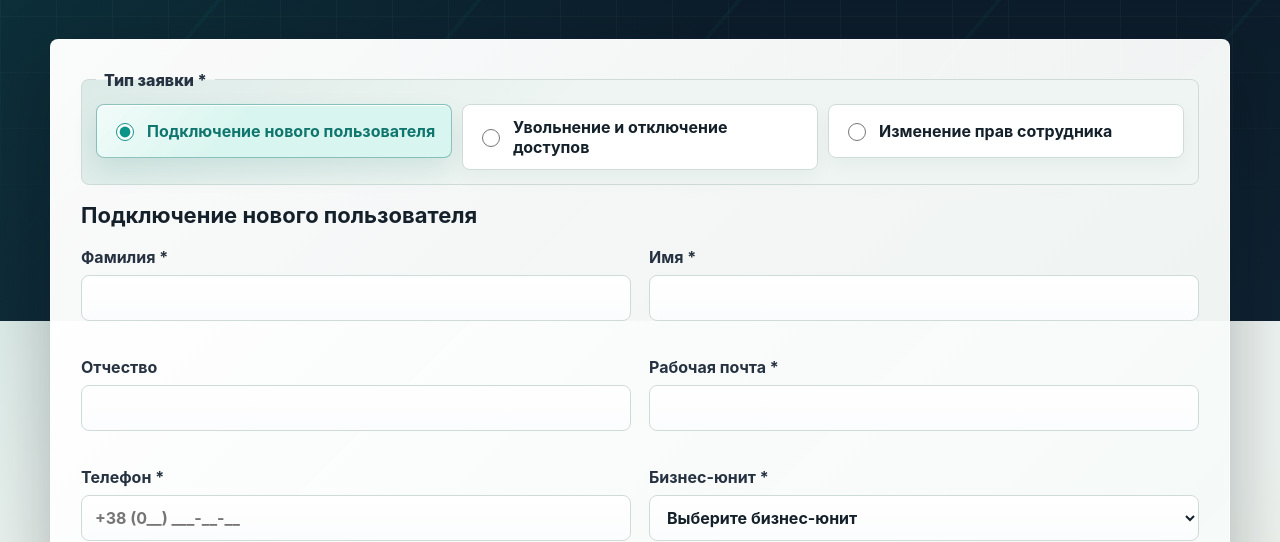
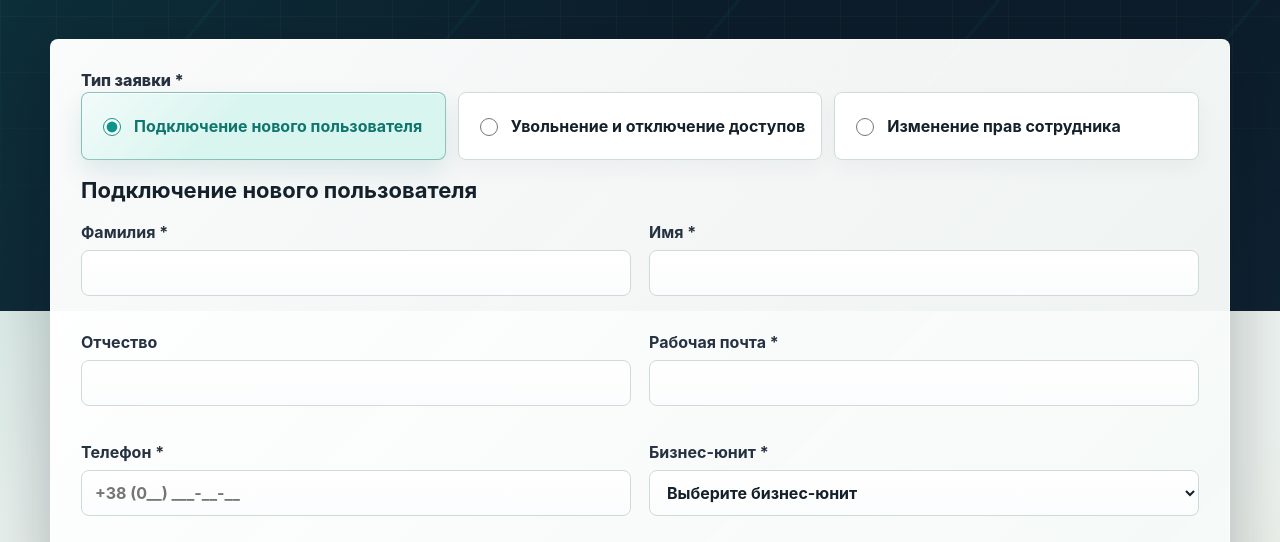
Before and after one commit to tyutyunnik-yuriy/user-onboarding-portal, a website: page public/index.html in a window 1280 px wide. Shown: the part 264-806 px from the top of the page. Drawn offline with Linux system fonts and the light colour scheme; no server answers.

Commit message:
Align request type switch

```diff
--- a/public/index.html
+++ b/public/index.html
@@ -4,7 +4,7 @@
     <meta charset="utf-8" />
     <meta name="viewport" content="width=device-width, initial-scale=1" />
     <title>Кадровые IT-заявки</title>
-    <link rel="stylesheet" href="/styles.css?v=dark-clean-no-art-20260907" />
+    <link rel="stylesheet" href="/styles.css?v=aligned-request-switch-20260907" />
   </head>
   <body>
     <header class="topbar">
--- a/public/styles.css
+++ b/public/styles.css
@@ -237,17 +237,25 @@ h2 {
 .type-switch {
   display: grid;
   grid-template-columns: repeat(3, minmax(0, 1fr));
-  gap: 10px;
-  padding: 14px;
-  background:
-    linear-gradient(135deg, rgba(15, 118, 110, 0.08), transparent 42%),
-    var(--surface-soft);
+  gap: 12px;
+  padding: 0;
+  background: transparent;
+  border: 0;
+}
+
+.type-switch legend {
+  grid-column: 1 / -1;
+  padding: 0;
+  margin: 0 0 2px;
+  color: #263241;
 }
 
 .type-switch label {
-  min-height: 54px;
+  display: flex;
+  align-items: center;
+  min-height: 68px;
   margin: 0;
-  padding: 12px 14px;
+  padding: 14px 16px;
   color: var(--text);
   background: #ffffff;
   border: 1px solid var(--line);
```
